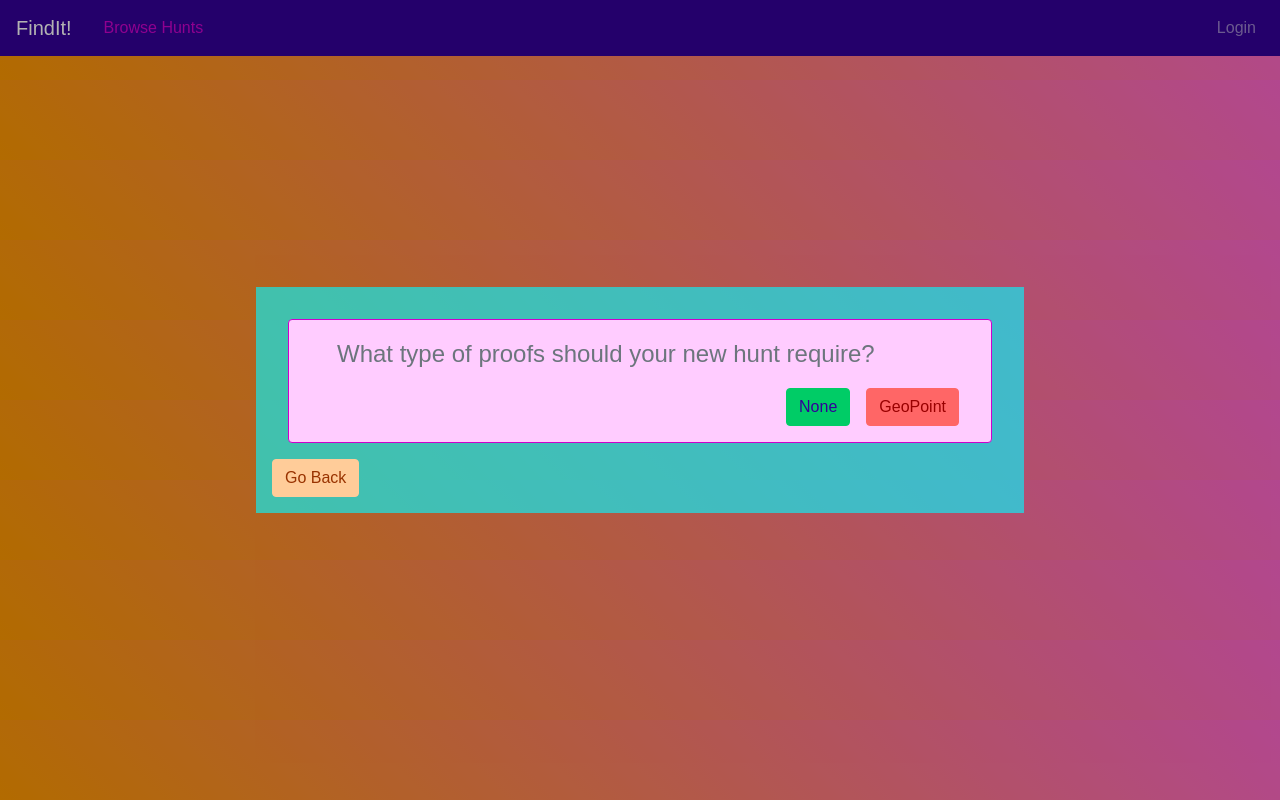
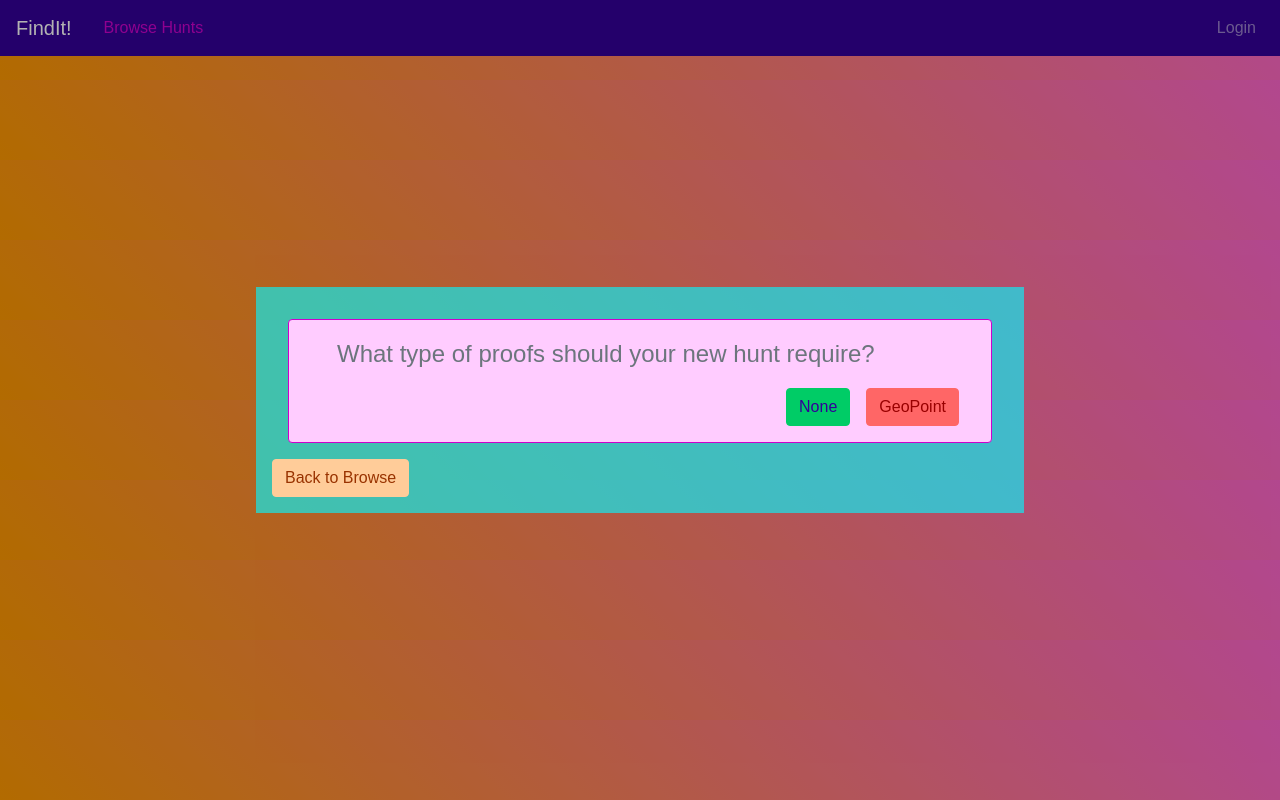
Before and after one commit to gitkenbar/FindIt-Project, an Angular app: page /create in a window 1280 px wide. Built offline with nearby package versions, Linux system fonts and the light colour scheme.

Commit message:
Try Again, with Cancel
See Above

```diff
--- a/src/app/create-hunts/create-hunts.component.html
+++ b/src/app/create-hunts/create-hunts.component.html
@@ -13,7 +13,7 @@
       </ng-container>
       <router-outlet></router-outlet>
       <div style="margin-right:auto">
-      <button type="button" class="btn btn-vapor-cancel" (click)="onCancel()">Go Back</button>
+      <button type="button" class="btn btn-vapor-cancel" (click)="onCancel()">Back to Browse</button>
     </div>
   </div>
 </div>
```
